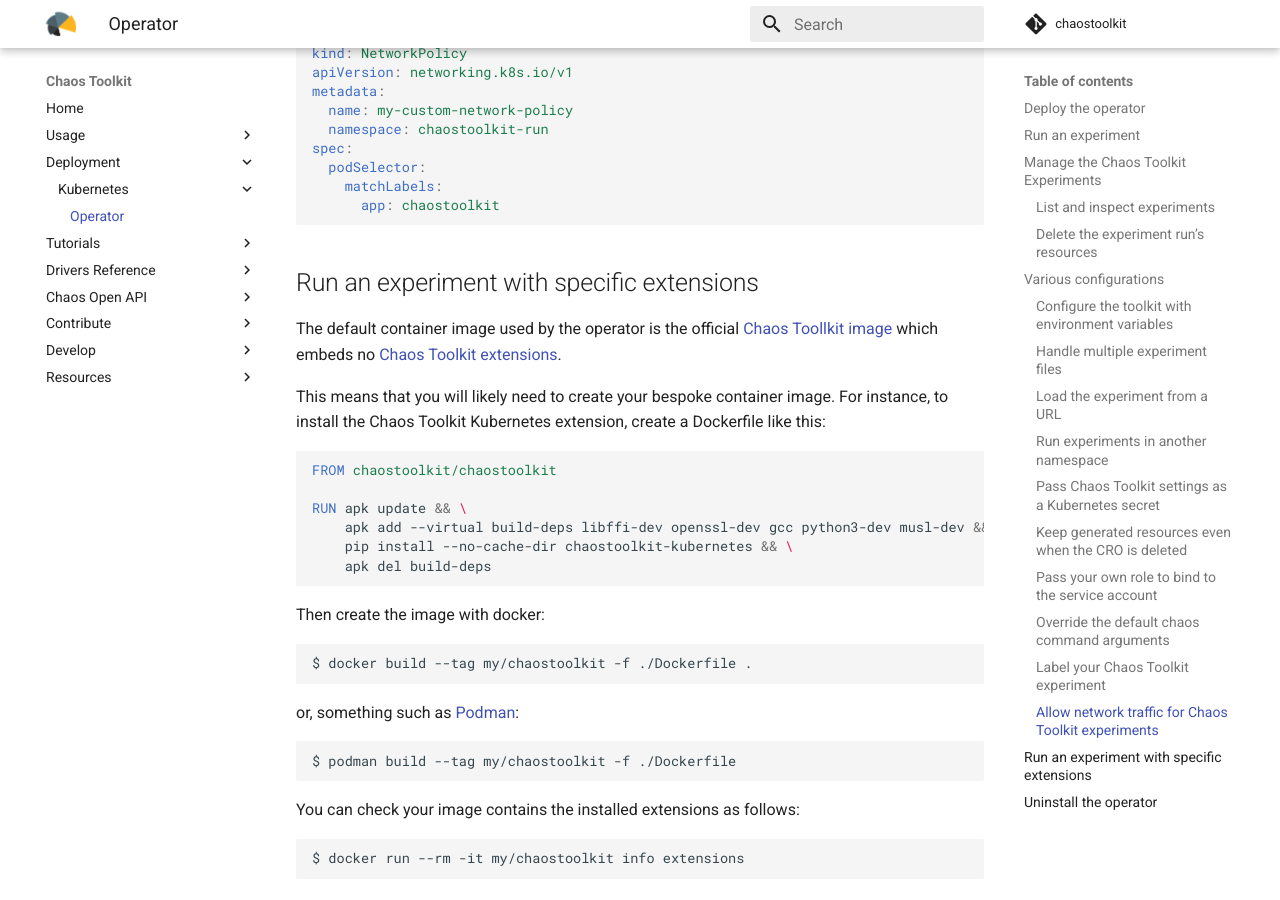
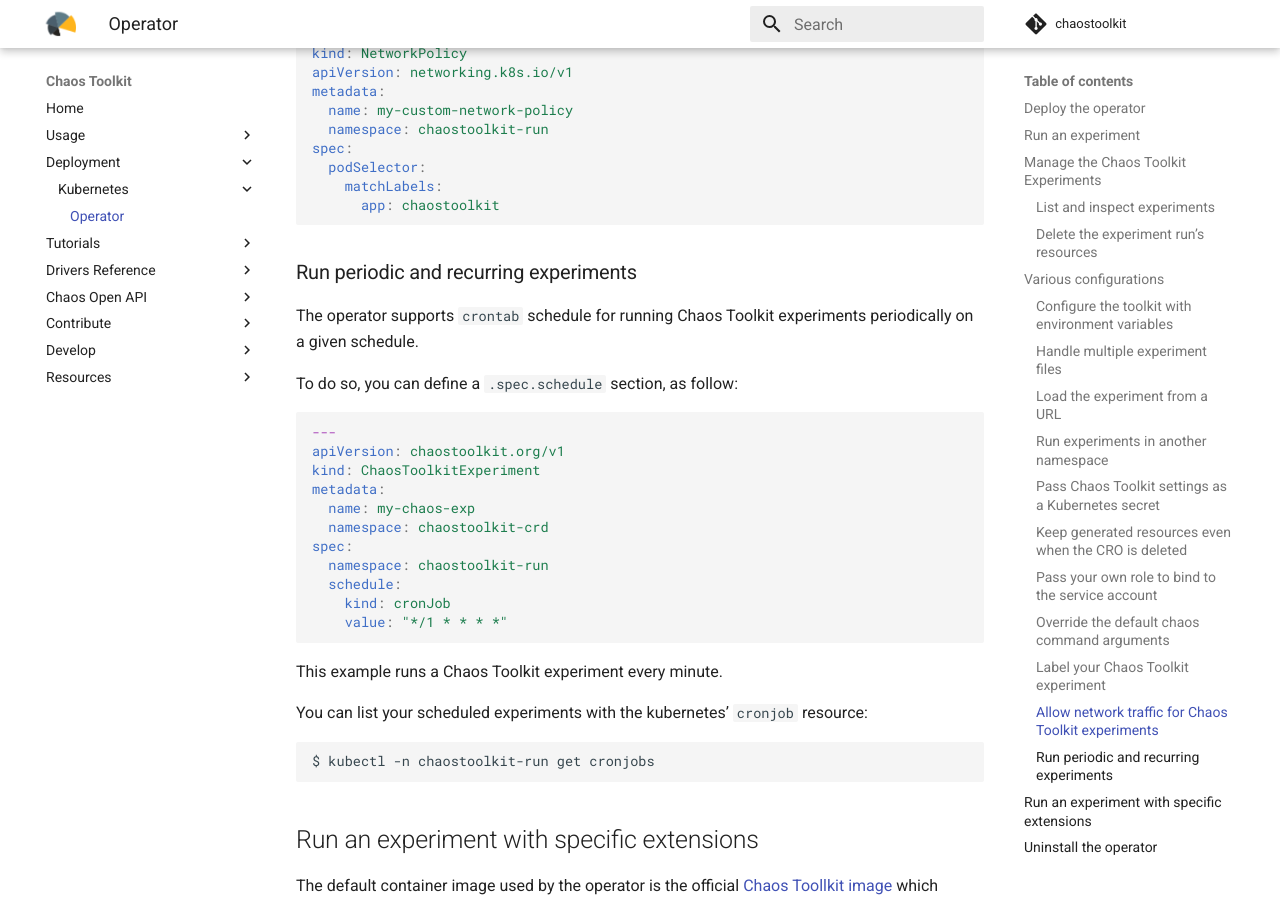
Before and after one commit to chaostoolkit/chaostoolkit-documentation, an MkDocs documentation site: the page built from sources/deployment/k8s/operator.md, in a window 1280 px wide and 900 px high, scrolled down 9891 px. Built offline with MkDocs 1.6.1 and Material for MkDocs 9.7.7, drawn with Linux system fonts in a browser that asks for light colours; comment, search, counter and statistics services are not loaded.

Commit message:
Add section for running experiments as cron jobs
Signed-off-by: David Martin <david@chaosiq.io>

````diff
--- a/sources/deployment/k8s/operator.md
+++ b/sources/deployment/k8s/operator.md
@@ -533,6 +533,37 @@
       app: chaostoolkit
 ```
 
+
+### Run periodic and recurring experiments
+
+The operator supports `crontab` schedule for running Chaos Toolkit experiments
+periodically on a given schedule.
+
+To do so, you can define a `.spec.schedule` section, as follow:
+
+```yaml
+---
+apiVersion: chaostoolkit.org/v1
+kind: ChaosToolkitExperiment
+metadata:
+  name: my-chaos-exp
+  namespace: chaostoolkit-crd
+spec:
+  namespace: chaostoolkit-run
+  schedule:
+    kind: cronJob
+    value: "*/1 * * * *"
+```
+
+This example runs a Chaos Toolkit experiment every minute.
+
+You can list your scheduled experiments with the kubernetes' `cronjob`
+resource:
+
+```
+$ kubectl -n chaostoolkit-run get cronjobs
+```
+
 ## Run an experiment with specific extensions
 
 The default container image used by the operator is the official
````
